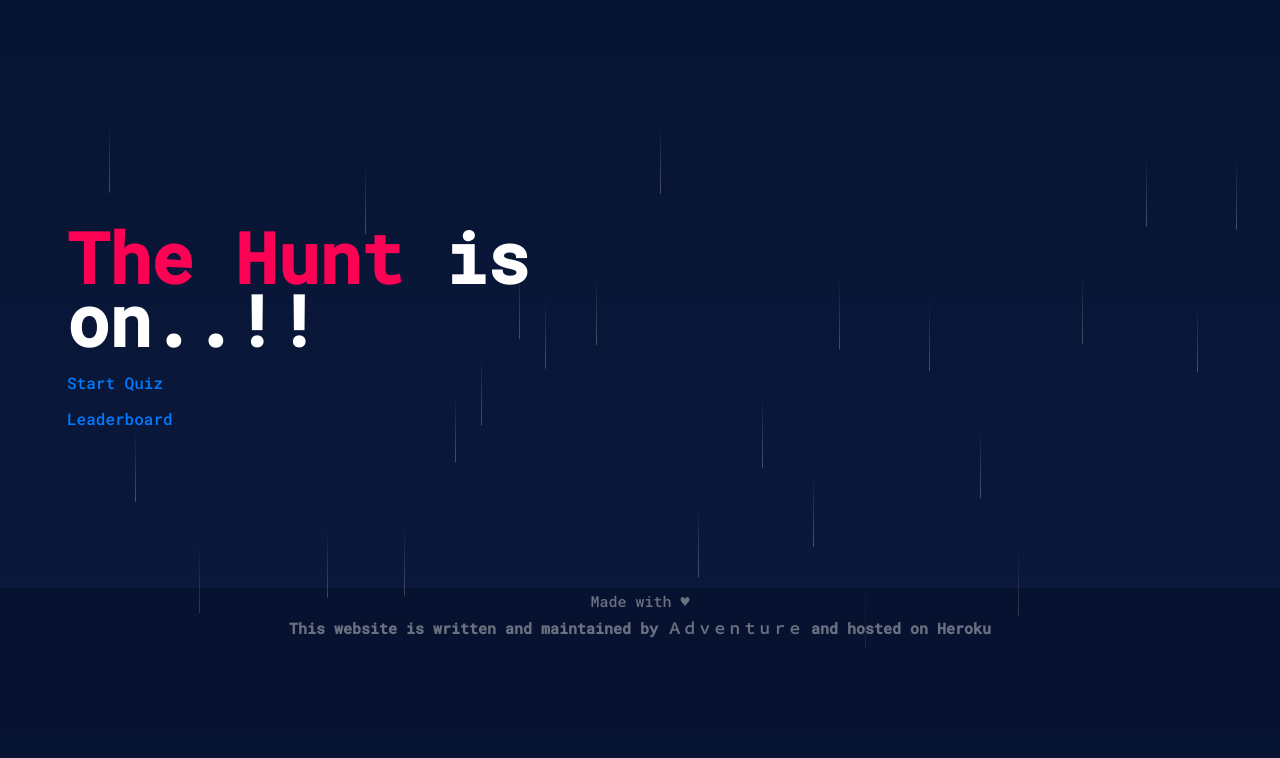
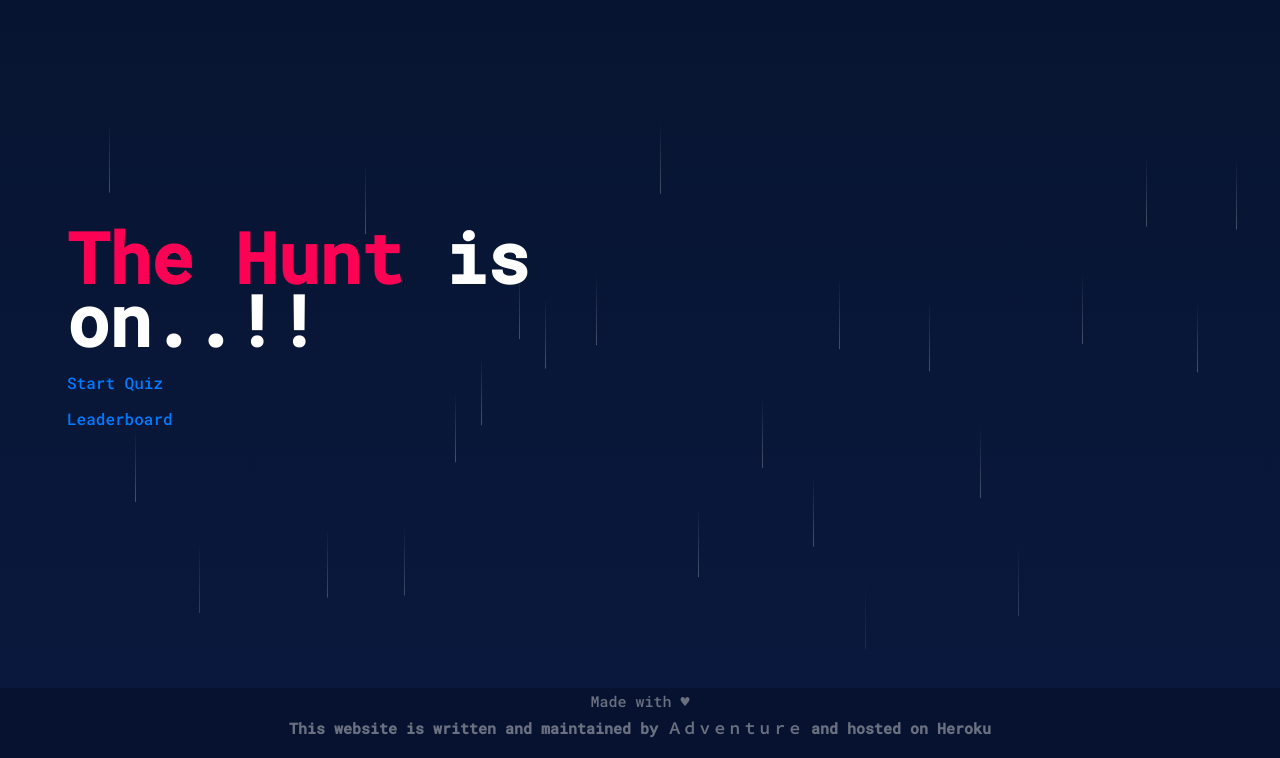
Before and after one commit to mdb571/scoprire-oth, a Django app: page / in a window 1280 px wide; the page is wider, and only the part inside the window is pictured. Shown: the part 113-871 px from the top of that part. Before the commit the page ends 762 px from the top of that part, so only its background shows below. Run offline with Django 3.2, Linux system fonts and the light colour scheme; some libraries are stand-ins or nearby versions.

Commit message:
css changes

```diff
--- a/treasurehunt/static/styles/style.css
+++ b/treasurehunt/static/styles/style.css
@@ -18,7 +18,9 @@
 	margin: 0;
 	overflow: hidden;
 	background: linear-gradient(to bottom, #071431, #0a183d);
+	padding-bottom: 100px;
   }
+
   .container{
 	padding-top: 140px !important;}
 
```
